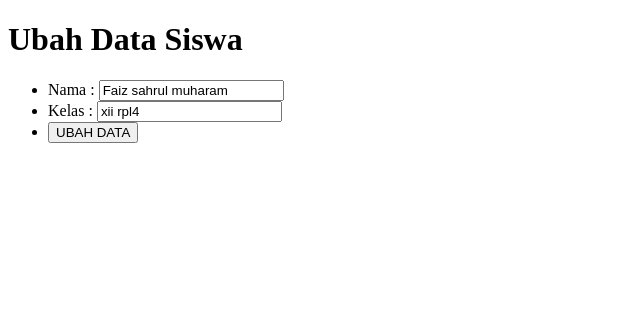
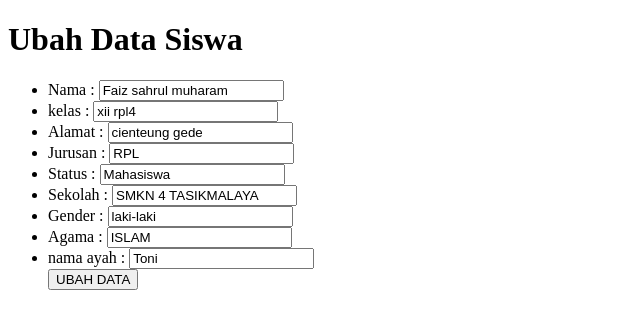
Before and after one commit to faizsm/php, a PHP site: page /ubah_siswa.php?id=9 in a window 1280 px wide. Shown: the top 329 px of the page, without its empty margins (0-640 px from the left). Run offline with PHP 8.4, Linux system fonts and the light colour scheme; data comes from the database, SQL or seed files in the repository; both versions use the stored data as it was after the commit.

Commit message:
Add files via upload

```diff
--- a/function.php
+++ b/function.php
@@ -15,11 +15,24 @@
         global$db;
         $na =$data["ma"];
         $las=$data["kel"];
-
+        $mat=$data["al"];
+        $jurus=$data["jur"];
+        $tus=$data["stat"];
+        $kolah=$data["sek"];
+        $der=$data["gen"];
+        $agama=$data["agam"];
+        $bpa=$data["bapa"];
     $tambah="INSERT INTO siswa VALUES(
         '',
         '$na',
-        '$las'
+        '$las',
+        '$mat',
+        '$jurus',
+        '$tus',
+        '$kolah',
+        '$der',
+        '$agama',
+        '$bpa'
     )";
 
             mysqli_query($db,$tambah);
@@ -33,11 +46,26 @@
         global $db;
         $id=$data["id"];
         $nam=$data["ma"];
-        $kel=$data["las"];
+        $kel=$data["kel"];
+        $mat=$data["al"];
+        $jurus=$data["jur"];
+        $tus=$data["stat"];
+        $kolah=$data["sek"];
+        $der=$data["gen"];
+        $agama=$data["agam"];
+        $bpa=$data["bapa"];
 
         $ubah = "UPDATE siswa SET
             nama='$nam',
-            kelas='$kel'
+            kelas='$kel',
+            alamat='$mat',
+            jurusan='$jurus',
+            stat='$tus',
+            sekolah='$kolah',
+            gender='$der',
+            Agama='$agama',
+            nama_bapa='$bpa'
+
             WHERE id ='$id' ";
             mysqli_query($db,$ubah);
             return mysqli_affected_rows($db);
@@ -48,4 +76,18 @@
         mysqli_query($db,"DELETE FROM siswa WHERE id = $id");
         return mysqli_affected_rows($db);
     }
+
+    function cari_siswa($keyword){
+        $cari = "SELECT * FROM siswa WHERE
+        nama like '%$keyword%' OR
+        kelas like '%$keyword%' OR
+        alamat like '%$keyword%'OR
+        jurusan like '%$keyword%' OR
+        stat like '%$keyword%' OR
+        sekolah like '%$keyword%' OR
+        gender like '%$keyword%' OR
+        Agama like '%$keyword%' OR
+        nama_bapa like '%$keyword%' ";
+        return query($cari);
+    }
 ?>
--- a/ubah_siswa.php
+++ b/ubah_siswa.php
@@ -12,8 +12,8 @@ if (ubah_siswa($_POST)>0){
 }else{
     echo "
     <script>
-    alert ('Data Gagal Dirubah');
-    document.location.href=ubah_siswa.php;
+    alert ('Data Gagal Dirubah');;
+    document.location.href='siswa.php';
     </script>
     ";
    }
@@ -31,15 +31,42 @@ if (ubah_siswa($_POST)>0){
     <form action="" method="post">
         <ul>
          <input type="hidden" name= "id" value="<?=$sis ["id"];?>">
-            <li>
-                <label for="nama">Nama :</label>
-                <input type="text" name ="ma" id="nama" required value ="<?=$sis ["nama"];?>">
+         <li>
+                <label for="lnama">Nama :</label>
+                <input type="text" name="ma" id="lnama" required value ="<?=$sis ["nama"];?>">
             </li>
             <li>
-                <label for="kelas">Kelas :</label>
-                <input type="text" name ="las" id="kelas" required value ="<?=$sis ["kelas"];?>">
+                <label for="lkelas">kelas :</label>
+                <input type="text" name="kel" id="lkelas" required value ="<?=$sis ["kelas"];?>">
             </li>
             <li>
+                <label for="alamat">Alamat :</label>
+                <input type="text" name="al" id="alamat" required value ="<?=$sis ["alamat"];?>">
+            </li>
+            <li>
+                <label for="jurusan">Jurusan :</label>
+                <input type="text" name="jur" id="jurusan" required value ="<?=$sis ["jurusan"];?>">
+            </li>
+            <li>
+                <label for="status">Status :</label>
+                <input type="text" name="stat" id="status" required value ="<?=$sis ["stat"];?>">
+            </li>
+            <li>
+                <label for="sekolah">Sekolah :</label>
+                <input type="text" name="sek" id="sekolah" required value ="<?=$sis ["sekolah"];?>">
+            </li>
+            <li>
+                <label for="gender">Gender :</label>
+                <input type="text" name="gen" id="gender" required value ="<?=$sis ["gender"];?>">
+            </li>
+            <li>
+                <label for="Agama">Agama :</label>
+                <input type="text" name="agam" id="Agama" required value ="<?=$sis ["Agama"];?>">
+            </li>
+            <li>
+                <label for="nama_bapa">nama ayah :</label>
+                <input type="text" name="bapa" id="nama_bapa" required value ="<?=$sis ["nama_bapa"];?>">
+            </li>
                 <button type="submit" name="submit">
                     UBAH DATA
                 </button>
```
Also changed, not shown: siswa.php (+25 -1 lines), tambah_siswa.php (+28 -0 lines), xiirpl4.sql (added, +75 -0 lines).
